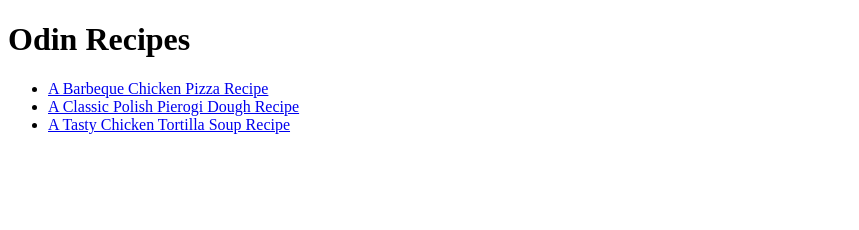
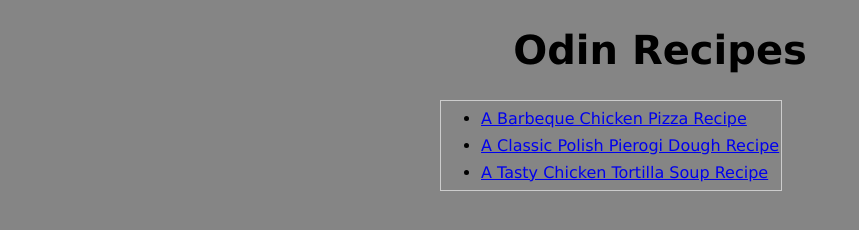
Before and after one commit to PandasAreSus/odin-recipes, a plain HTML site: page index.html in a window 1280 px wide. Shown: the whole page, without its empty margins (0-859 px from the left). Drawn offline with Linux system fonts and the light colour scheme.

Commit message:
Added some styling

```diff
--- a/index.html
+++ b/index.html
@@ -3,15 +3,17 @@
 <head>
     <meta charset="UTF-8">
     <meta name="viewport" content="width=device-width, initial-scale=1.0">
+    <link rel="stylesheet" href="styles.css">
     <title>Odin Recipes</title>
 </head>
 <body>
-    <h1>Odin Recipes</h1>
-    <ul>
-        <li><a href="recipes/pizza.html">A Barbeque Chicken Pizza Recipe</a></li>
-        <li><a href="recipes/pierogi.html">A Classic Polish Pierogi Dough Recipe</a></li>
-        <li><a href="recipes/chicken-tortilla-soup.html">A Tasty Chicken Tortilla Soup Recipe</a></li>
-    </ul>
-
+    <div class="page">
+        <h1 class="title">Odin Recipes</h1>
+        <ul class="generic-list">
+            <li class="ul-element"><a href="recipes/pizza.html">A Barbeque Chicken Pizza Recipe</a></li>
+            <li class="ul-element"><a href="recipes/pierogi.html">A Classic Polish Pierogi Dough Recipe</a></li>
+            <li class="ul-element"><a href="recipes/chicken-tortilla-soup.html">A Tasty Chicken Tortilla Soup Recipe</a></li>
+        </ul>
+    </div>
 </body>
 </html>
--- /dev/null
+++ b/styles.css
@@ -0,0 +1,52 @@
+body {
+    background-color: rgb(133, 133, 133);
+    font-family: Verdana, Geneva, Tahoma, sans-serif;
+}
+
+/* Home page styling and general styling */
+
+.page {
+    width: 400px;
+    margin: 20px auto;
+}
+
+.title {
+    font-size: 40px;
+    padding-left: 40px;
+}
+
+.generic-list {
+    border: 1px solid #ccc;
+    width: 300px;
+}
+
+.ul-element {
+    margin: 8px 0px;
+}
+
+h1 {
+    text-align: center;
+}
+
+h2 {
+    font-size: 20px;
+    text-align: center;
+}
+
+.link {
+    display: block;
+    margin: auto;
+}
+
+.img {
+    display: block;
+    margin: auto;
+    height: 300px;
+    width: auto;
+}
+
+/* Pizza Page */
+
+#pizza.page {
+    width: 600px;
+}
```
Also changed, not shown: recipes/chicken-tortilla-soup.html (+1 -0 lines), recipes/pierogi.html (+1 -0 lines), recipes/pizza.html (+5 -2 lines).
